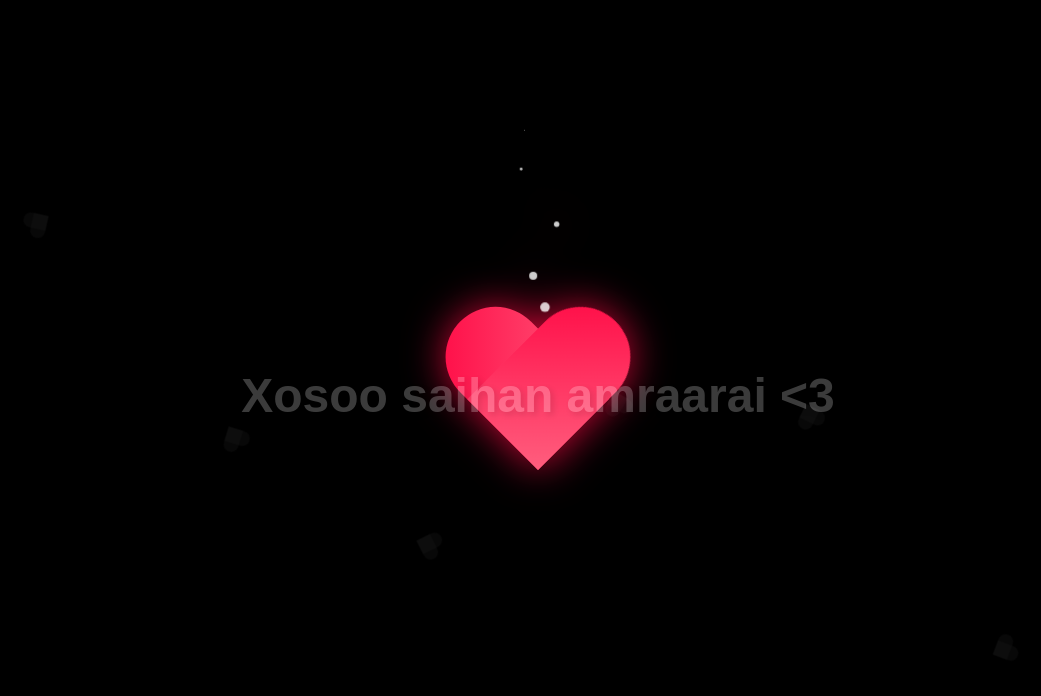
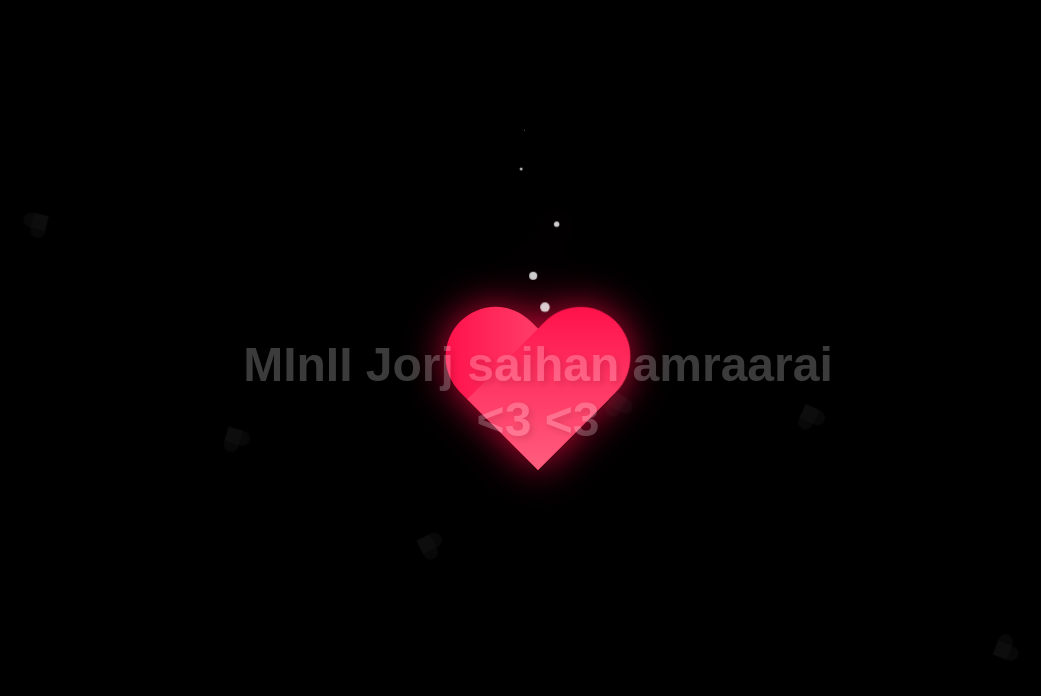
Before and after one commit to osohoo586/jorj, a plain HTML site: page index.html in a window 1280 px wide. Both pictures are taken after a click on the element 640 px from the left and 400 px from the top of the page. Shown: the whole page, without its empty margins (102-1143 px from the left). Drawn offline with Linux system fonts and the light colour scheme.

Commit message:
Update index.html

```diff
--- a/index.html
+++ b/index.html
@@ -286,7 +286,7 @@
     </div>
 
     <!-- Message Display -->
-    <div class="message" id="loveMessage">Xosoo saihan amraarai &lt;3</div>
+    <div class="message" id="loveMessage">MInII Jorj saihan amraarai <3 &lt;3</div>
 
     <div class="container">
         <div class="heart" id="mainHeart">
```
